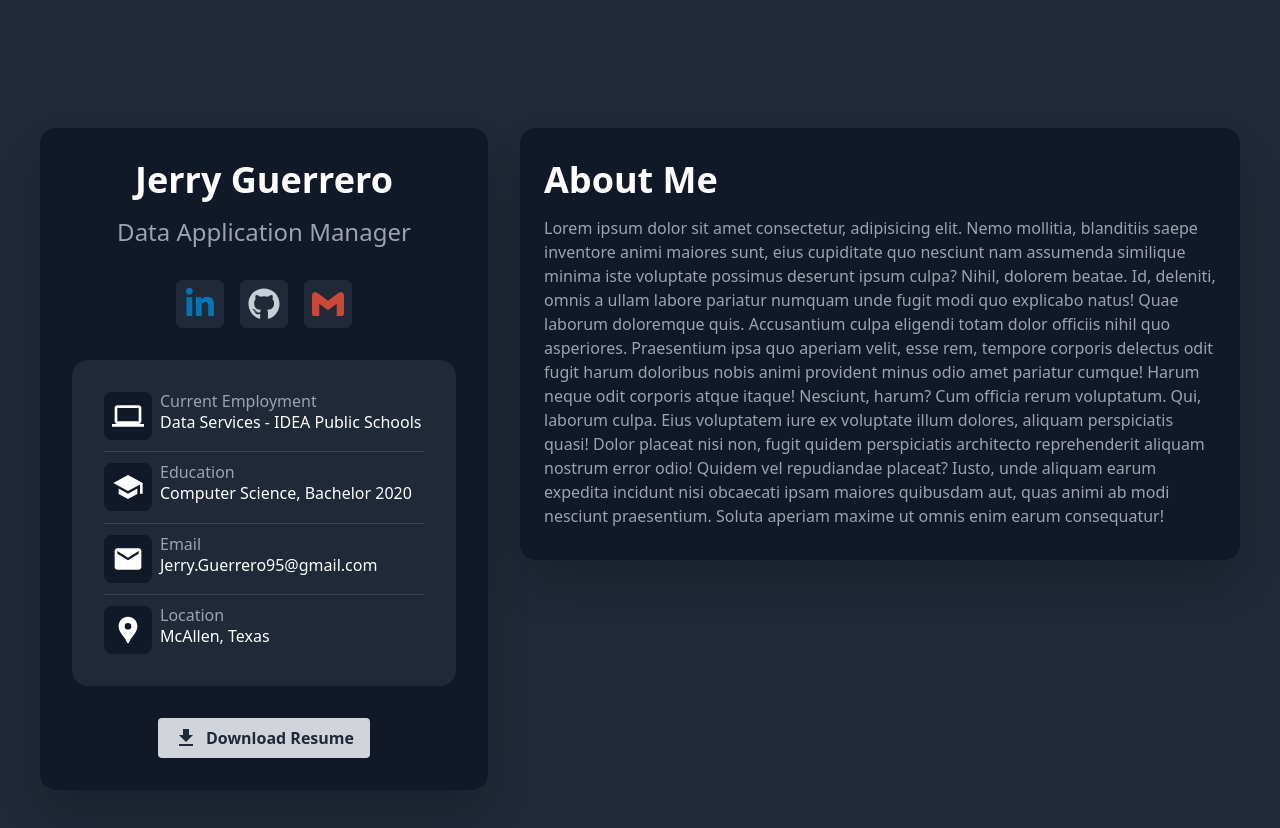
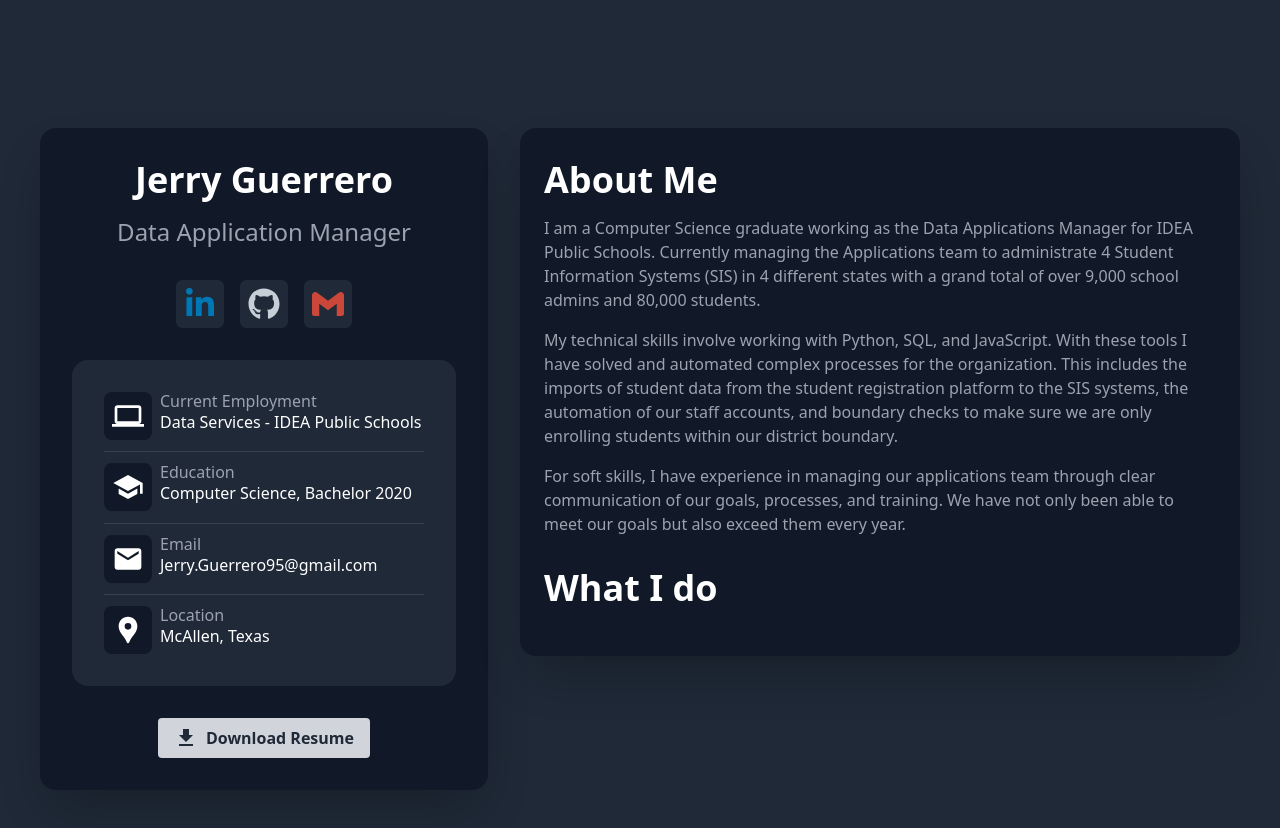
Before and after one commit to Durzo95/jerry-guerrero-portfolio, a Next.js app: page / in a window 1280 px wide. Shown: the top 828 px of the page. Built offline with nearby package versions, Linux system fonts and the light colour scheme.

Commit message:
Finished about me section

```diff
--- a/components/MainBody.tsx
+++ b/components/MainBody.tsx
@@ -2,27 +2,31 @@ import React from "react";
 import MainBodyTitle from "./MainBodyTitle";
 export default function MainBody() {
   return (
-    <div className="h-max w-2/3 bg-gray-900 rounded-2xl shadow-2xl py-8 px-6">
-      {/* About Me Title */}
-      <MainBodyTitle title="About Me" />
-      <div className="text-gray-400">
-        Lorem ipsum dolor sit amet consectetur, adipisicing elit. Nemo mollitia,
-        blanditiis saepe inventore animi maiores sunt, eius cupiditate quo
-        nesciunt nam assumenda similique minima iste voluptate possimus deserunt
-        ipsum culpa? Nihil, dolorem beatae. Id, deleniti, omnis a ullam labore
-        pariatur numquam unde fugit modi quo explicabo natus! Quae laborum
-        doloremque quis. Accusantium culpa eligendi totam dolor officiis nihil
-        quo asperiores. Praesentium ipsa quo aperiam velit, esse rem, tempore
-        corporis delectus odit fugit harum doloribus nobis animi provident minus
-        odio amet pariatur cumque! Harum neque odit corporis atque itaque!
-        Nesciunt, harum? Cum officia rerum voluptatum. Qui, laborum culpa. Eius
-        voluptatem iure ex voluptate illum dolores, aliquam perspiciatis quasi!
-        Dolor placeat nisi non, fugit quidem perspiciatis architecto
-        reprehenderit aliquam nostrum error odio! Quidem vel repudiandae
-        placeat? Iusto, unde aliquam earum expedita incidunt nisi obcaecati
-        ipsam maiores quibusdam aut, quas animi ab modi nesciunt praesentium.
-        Soluta aperiam maxime ut omnis enim earum consequatur!
+    <>
+      <div className="h-max w-2/3 bg-gray-900 rounded-2xl shadow-2xl py-8 px-6">
+        {/* About Me Title */}
+        <MainBodyTitle title="About Me" />
+        <div className="text-gray-400 mb-8">
+          I am a Computer Science graduate working as the Data Applications
+          Manager for IDEA Public Schools. Currently managing the Applications
+          team to administrate 4 Student Information Systems (SIS) in 4
+          different states with a grand total of over 9,000 school admins and
+          80,000 students.
+          <div className="mt-4" /> {/* Line Break */}
+          My technical skills involve working with Python, SQL, and JavaScript.
+          With these tools I have solved and automated complex processes for the
+          organization. This includes the imports of student data from the
+          student registration platform to the SIS systems, the automation of
+          our staff accounts, and boundary checks to make sure we are only
+          enrolling students within our district boundary.
+          <div className="mt-4" /> {/* Line Break */}
+          For soft skills, I have experience in managing our applications team
+          through clear communication of our goals, processes, and training. We
+          have not only been able to meet our goals but also exceed them every
+          year.
+        </div>
+        <MainBodyTitle title="What I do" />
       </div>
-    </div>
+    </>
   );
 }
```
